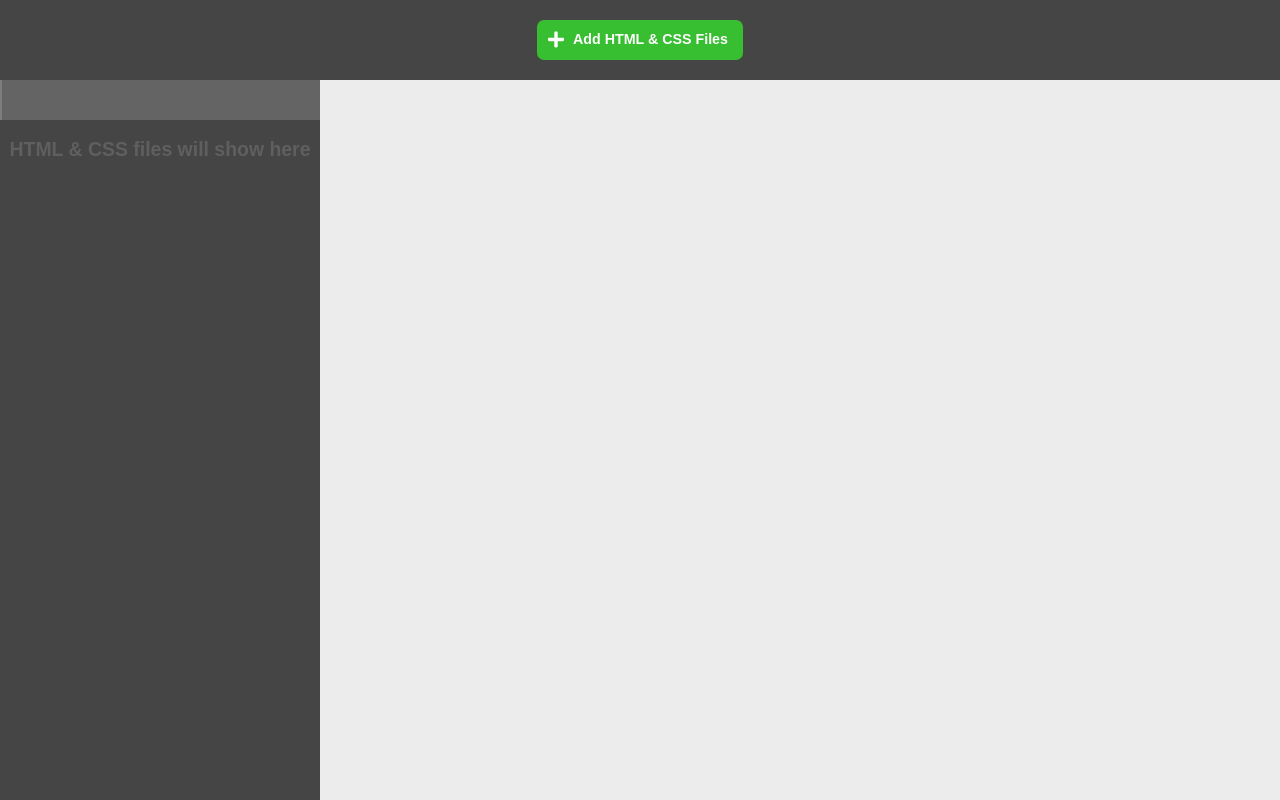
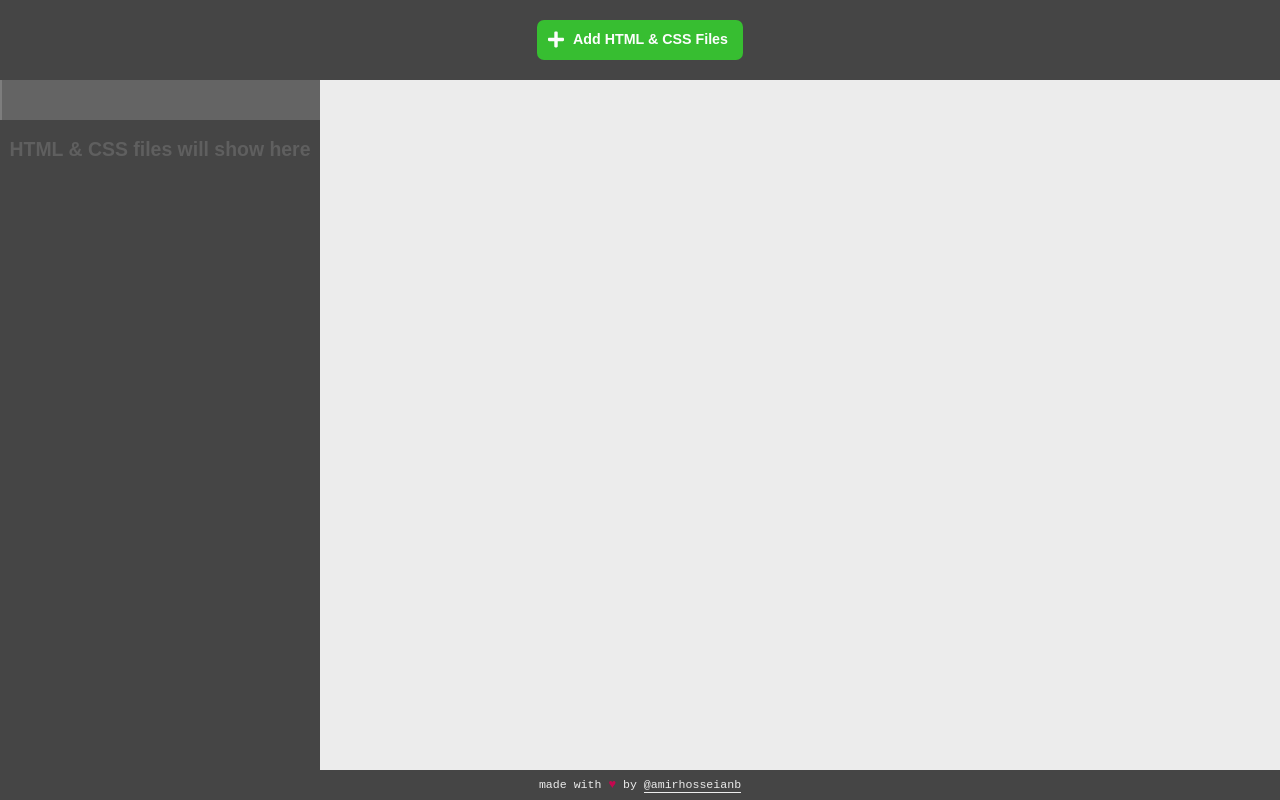
Before and after one commit to amirhosseinab/stylnginfo, a Vue app: page / in a window 1280 px wide. Built offline with nearby package versions, Linux system fonts and the light colour scheme; the HTML template or start-up script is replaced by a standard one.

Commit message:
add footer for the website

```diff
--- a/assets/style/_base.scss
+++ b/assets/style/_base.scss
@@ -9,6 +9,30 @@ body, html {
     font-family: $base-font-family;
     font-size: $base-font-size;
     background-color: $light-gray-color;
+}
+
+footer {
+    display: block;
+    height: $footer-height;
+    background-color: $dark-gray-color;
+    text-align: center;
+    color: $light-gray-color;
+    @extend %mid-align;
+    span {
+        font-family: monospace;
+        display: inline-block;
+        font-size: 1.1em;
+        .heart {
+            color: $red-color;
+        }
+        a {
+            color: $light-gray-color;
+            text-decoration: none;
+            display: inline-block;
+            border-bottom: solid 1px $light-gray-color;
+            padding-bottom: 1px;
+        }
+    }
 }
 
 h1 {
@@ -43,15 +67,16 @@ ul {
         clear: both;
     }
 }
-.toolbar{
+
+.toolbar {
     display: block;
     height: $toolbar-height;
     background-color: $mid-gray-color;
     text-align: left;
-    border-left : solid 2px $border-color;
+    border-left: solid 2px $border-color;
     padding: 5px 0;
     @extend %mid-align;
-    .toolbar-item{
+    .toolbar-item {
         display: inline-block;
         vertical-align: middle;
         color: $light-gray-color;
@@ -66,7 +91,7 @@ ul {
     }
 }
 
-%scrollbar{
+%scrollbar {
     &::-webkit-scrollbar {
         width: 10px;
         height: 10px;
@@ -79,7 +104,7 @@ ul {
     }
 }
 
-%mid-align{
+%mid-align {
     &:before {
         content: '';
         display: inline-block;
--- a/assets/style/_containers.scss
+++ b/assets/style/_containers.scss
@@ -23,7 +23,7 @@
     width: $sidebar-width;
     color: $light-gray-color;
     background-color: $dark-gray-color;
-    height: calc(100vh - #{$header-height});
+    height: calc(100vh - #{$header-height} - #{$footer-height});
     overflow: auto;
     display: block;
     float: left;
@@ -42,6 +42,6 @@
 .main-panel {
     width: calc(100vw - #{$sidebar-width});
     overflow-y: auto;
-    height: calc(100vh - #{$header-height});
+    height: calc(100vh - #{$header-height} - #{$footer-height});
     position: relative;
 }
--- a/assets/style/_variables.scss
+++ b/assets/style/_variables.scss
@@ -2,6 +2,7 @@ $page-width: 100vw;
 $header-height: 80px;
 $sidebar-width: 25vw;
 $toolbar-height: 40px;
+$footer-height: 30px;
 
 $base-font-family: Arial;
 $base-font-size: 0.9em;
--- a/src/App.vue
+++ b/src/App.vue
@@ -3,6 +3,13 @@
         <HeaderSection/>
         <Sidebar></Sidebar>
         <ResultPane></ResultPane>
+        <footer>
+            <span>
+                made with <span class="heart">&hearts;</span> by <a href="https://github.com/amirhosseinab"
+                                                                    title="Amir Hossein Abdolkhalegh"
+                                                                    target="_blank">@amirhosseianb</a>
+            </span>
+        </footer>
     </div>
 </template>
 
```
